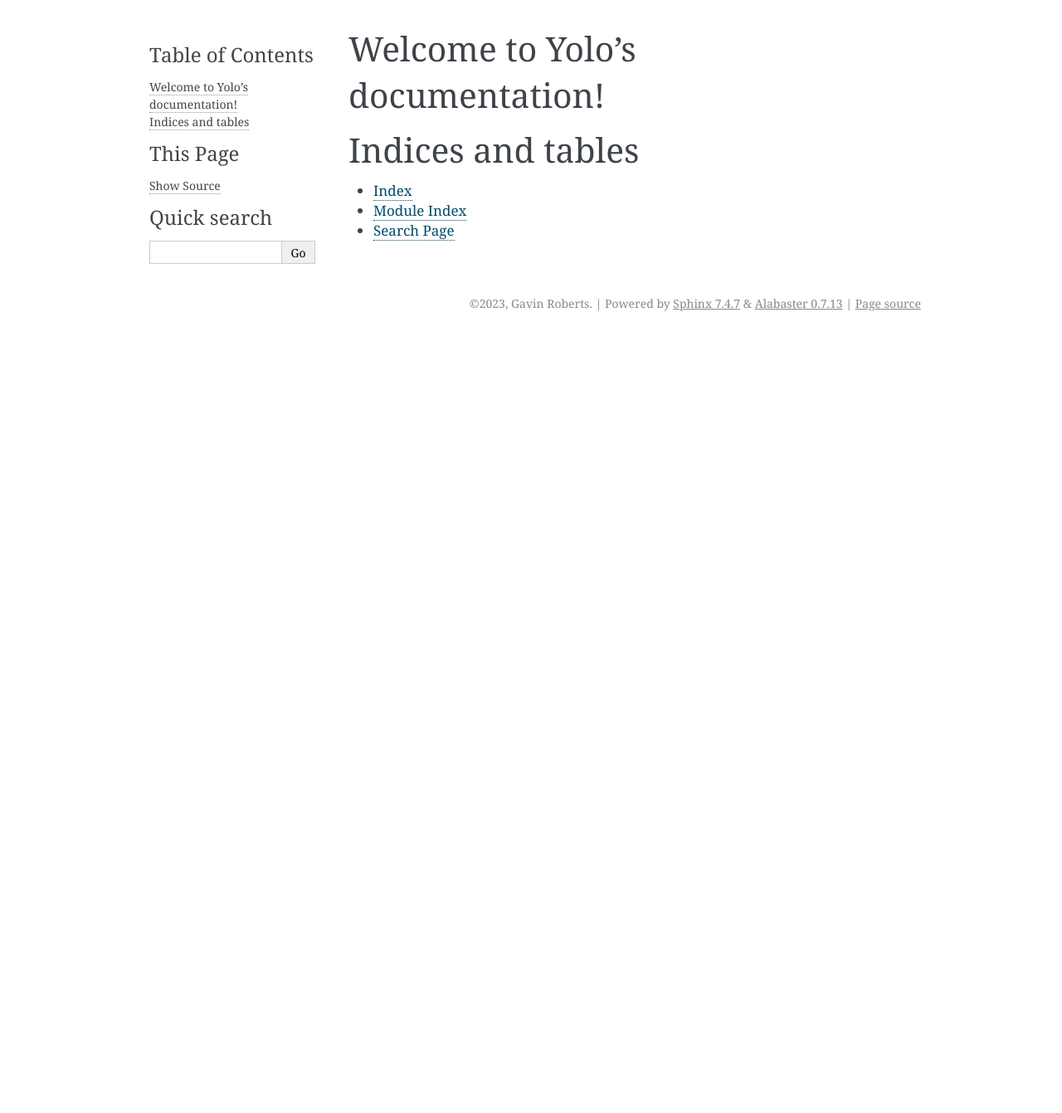
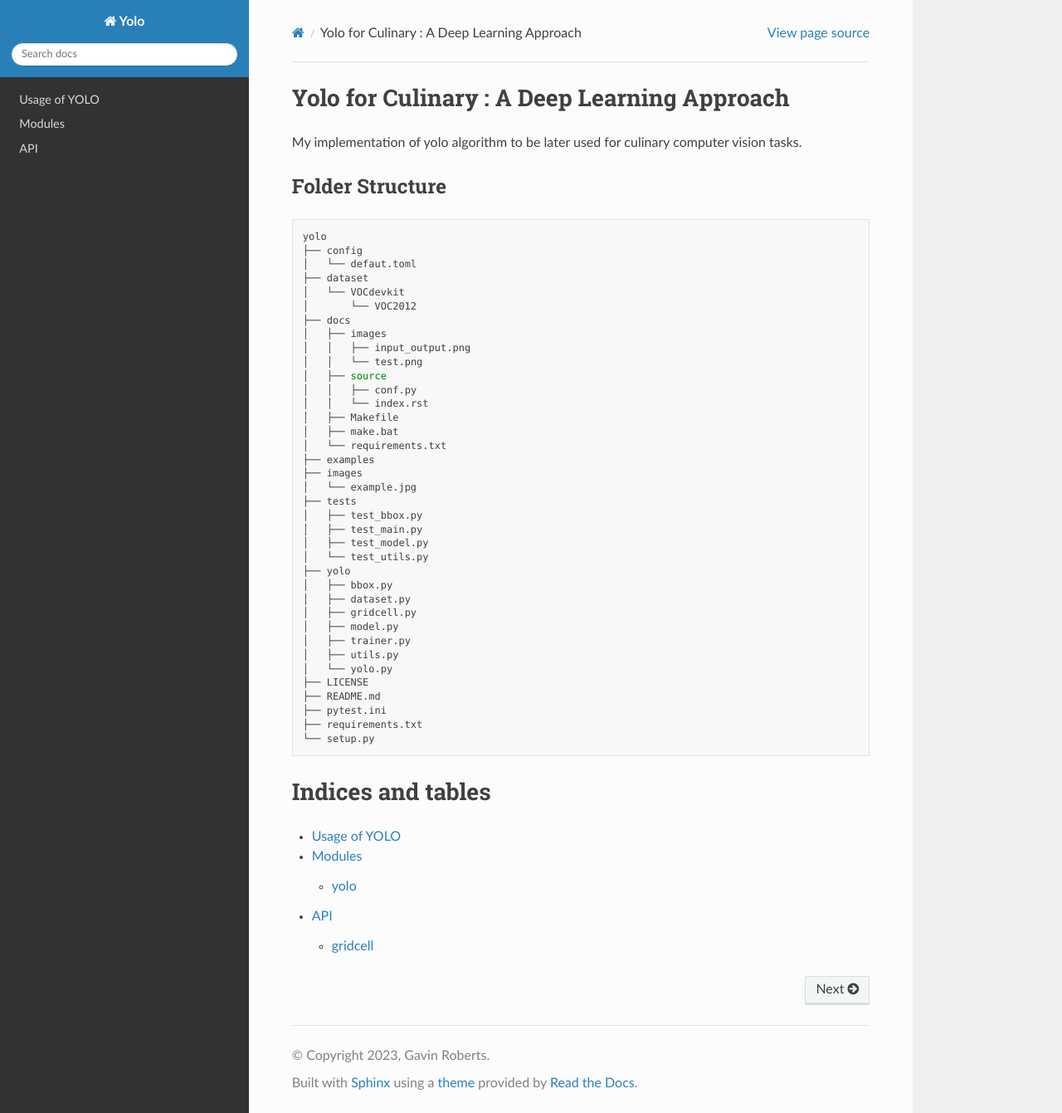
Before and after one commit to empire-penguin/yolo, a Sphinx documentation site: the page built from docs/source/index.rst, in a window 1280 px wide and 1341 px high. Shown: the whole window at 83% size. Built offline with Sphinx 7.4.7 and the Read the Docs theme 2.0.0, drawn with Linux system fonts in a browser that asks for light colours.

Commit message:
Add Sphinx Autodoc to config

```diff
--- a/docs/source/conf.py
+++ b/docs/source/conf.py
@@ -2,10 +2,11 @@
 #
 # For the full list of built-in configuration values, see the documentation:
 # https://www.sphinx-doc.org/en/master/usage/configuration.html
-import os
+import pathlib
 import sys
 
-sys.path.insert(0, os.path.abspath(".."))
+module_path = pathlib.Path(__file__).parents[2] / "yolo"
+sys.path.insert(0, module_path.resolve().as_posix())
 
 # -- Project information -----------------------------------------------------
 # https://www.sphinx-doc.org/en/master/usage/configuration.html#project-information
@@ -18,14 +19,24 @@
 # -- General configuration ---------------------------------------------------
 # https://www.sphinx-doc.org/en/master/usage/configuration.html#general-configuration
 
-extensions = ["sphinx.ext.autodoc"]
+extensions = [
+    "sphinx.ext.duration",
+    "sphinx.ext.doctest",
+    "sphinx.ext.autodoc",
+    "sphinx.ext.autosummary",
+    "sphinx.ext.todo",
+]
+todo_include_todos = True
 
 templates_path = ["_templates"]
 exclude_patterns = []
+
+autodoc_member_order = "alphabetical"
+autosummary_generate = True
 
 
 # -- Options for HTML output -------------------------------------------------
 # https://www.sphinx-doc.org/en/master/usage/configuration.html#options-for-html-output
 
-html_theme = "alabaster"
+html_theme = "sphinx_rtd_theme"
 html_static_path = ["_static"]
--- a/docs/source/index.rst
+++ b/docs/source/index.rst
@@ -3,18 +3,65 @@
    You can adapt this file completely to your liking, but it should at least
    contain the root `toctree` directive.
 
-Welcome to Yolo's documentation!
+Yolo for Culinary : A Deep Learning Approach
 ================================
 
 .. toctree::
    :maxdepth: 2
    :caption: Contents:
 
+My implementation of yolo algorithm to be later used for culinary
+computer vision tasks.
+
+Folder Structure
+----------------
+
+.. code-block:: bash
+
+   yolo
+   ├── config
+   │   └── defaut.toml
+   ├── dataset
+   │   └── VOCdevkit
+   │       └── VOC2012
+   ├── docs
+   │   ├── images
+   │   │   ├── input_output.png
+   │   │   └── test.png
+   │   ├── source
+   │   │   ├── conf.py
+   │   │   └── index.rst
+   │   ├── Makefile
+   │   ├── make.bat
+   │   └── requirements.txt
+   ├── examples
+   ├── images
+   │   └── example.jpg
+   ├── tests
+   │   ├── test_bbox.py
+   │   ├── test_main.py
+   │   ├── test_model.py
+   │   └── test_utils.py
+   ├── yolo
+   │   ├── bbox.py
+   │   ├── dataset.py
+   │   ├── gridcell.py
+   │   ├── model.py
+   │   ├── trainer.py
+   │   ├── utils.py
+   │   └── yolo.py
+   ├── LICENSE
+   ├── README.md
+   ├── pytest.ini
+   ├── requirements.txt
+   └── setup.py
 
 
 Indices and tables
 ==================
 
-* :ref:`genindex`
-* :ref:`modindex`
-* :ref:`search`
+.. toctree::
+
+   usage
+   modules
+   api
--- /dev/null
+++ b/docs/source/modules.rst
@@ -0,0 +1,13 @@
+Modules
+=======
+
+.. _yolo:
+
+yolo
+------
+
+.. currentmodule:: .
+
+.. autoclass:: gridcell
+    :members:
+    :show-inheritance:
--- /dev/null
+++ b/docs/source/usage.rst
@@ -0,0 +1,2 @@
+Usage of YOLO
+===============
```
Also changed, not shown: docs/source/api.rst (added, +15 -0 lines), docs/images/test.png (added), 2 other files.
